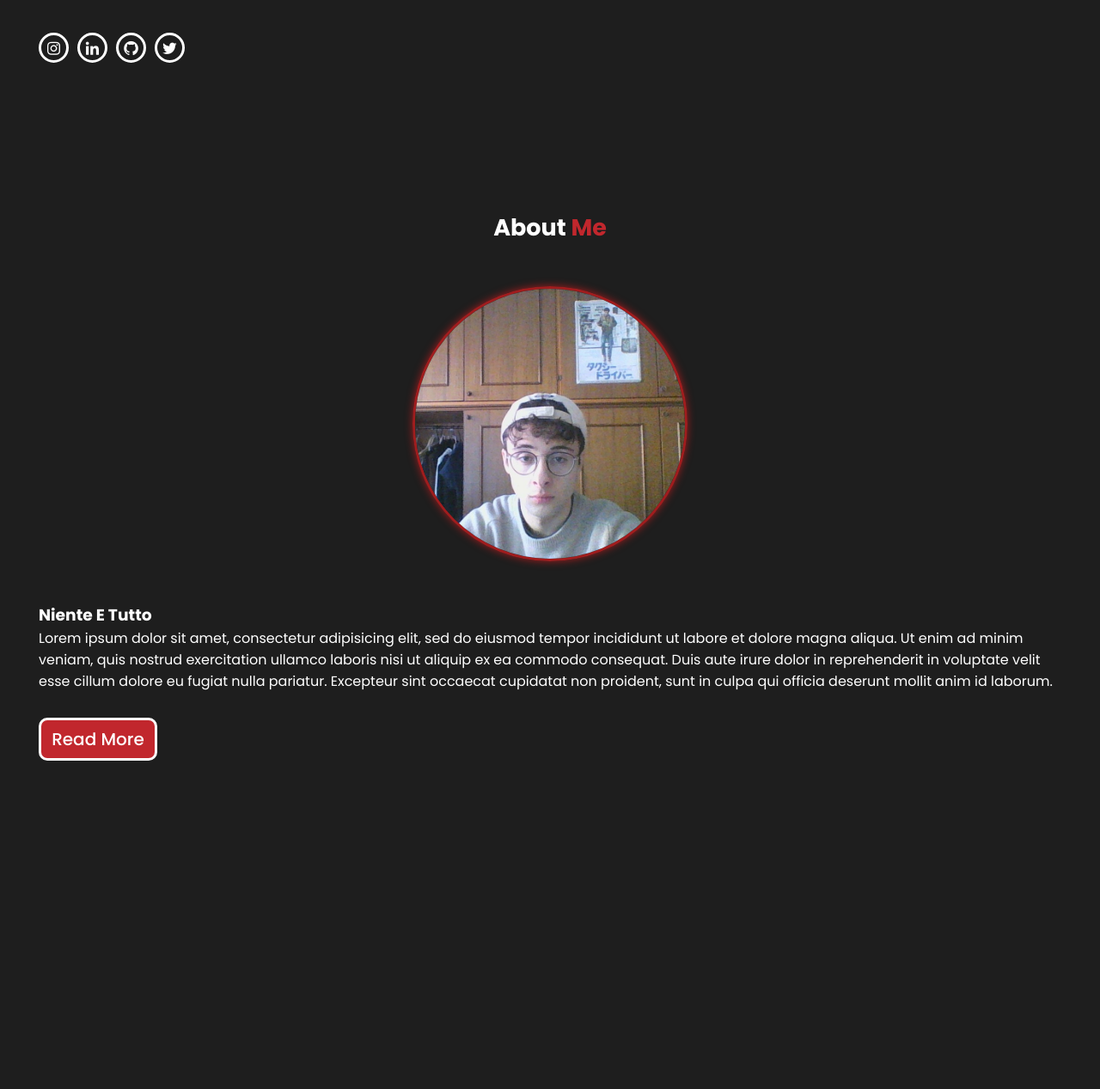
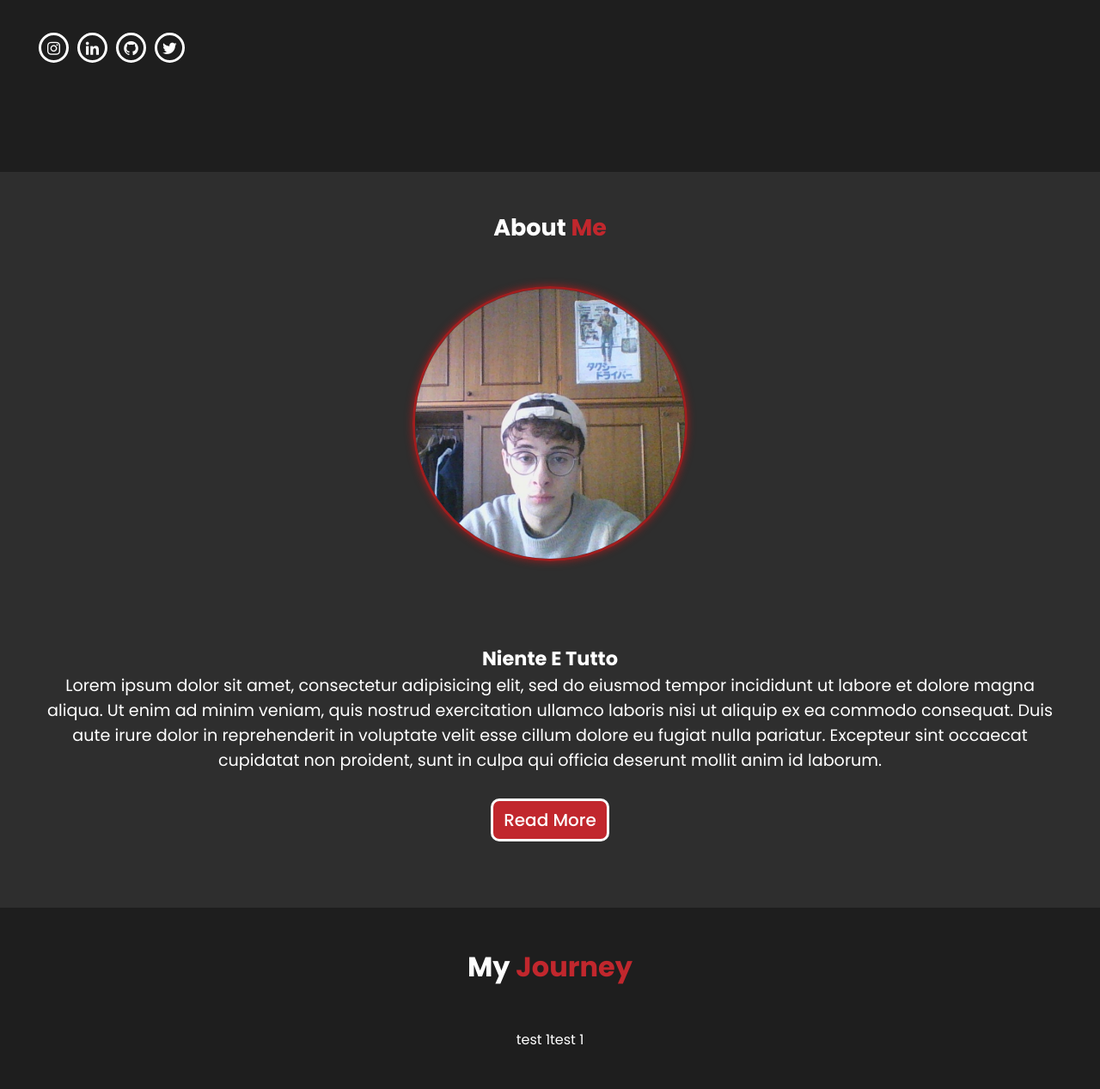
Before and after one commit to chirichexe/Portfolio-Website, a PHP site: page / in a window 1280 px wide. Shown: the part 600-1867 px from the top of the page at 86% size. Before the commit the page ends 1485 px from the top, so only its background shows below. Run offline with PHP 8.4, Linux system fonts and the light colour scheme.

Commit message:
Train changes

```diff
--- a/index.html
+++ b/index.html
@@ -59,7 +59,7 @@
 <!--/ABOUT-->
    <section class="about" id="about">
 
-     <h2 class="heading">About <span>Me</span></h2>
+    <h2 class="heading">About <span>Me</span></h2>
      <div class="about-img">
 
        <img src=".\files_1\box_img.jpg" alt="Img_me">
@@ -77,11 +77,25 @@
           Excepteur sint occaecat cupidatat non proident,
           sunt in culpa qui officia deserunt mollit anim id laborum.</p>
 
-          <div class="btn-box">
-            <a href="https://google.com">Read More</a>
+          <div class="btn-box new">   <!--/Faccio in modo che sia una classe "figlia"-->
+            <a href="https://google.com" class="readMore">Read More</a>
           </div>
      </div>
    </section>
+
+<!--/CARRIERA-->
+<section class="journey" id="about">
+
+  <h2 class="heading">My <span>Journey</span></h2>
+  <div class="text-box">
+    <div class="edu">
+      <p>test 1</p>
+    </div>
+    <div class="exp">
+      <p>test 1</p>
+    </div>
+  </div>
+</section>
 
    <script type="js/script.js">
 
--- a/style.css
+++ b/style.css
@@ -224,10 +224,11 @@
   justify-content: center;
   padding: var(--generalPadding);
   gap: 3rem; /*spazio tra le robe*/
+  background-color: #2e2e2e	;
 }
 
 .heading{
-  font-size: 5rem;
+  font-size: 2rem;
   text-align:center;
 }
 
@@ -267,3 +268,32 @@
   height: 100%;
 
 }
+
+.about-content{
+  text-align: center;
+  font-size: larger;
+  margin: 3rem 0 2rem;
+}
+
+.btn-box.new{
+  display: inline-flex;
+  justify-content: center;
+}
+
+/* JOUURNEY */
+
+.journey{
+  display: flex;
+  flex-direction: column;
+  align-items: center;
+  justify-content: center;
+  padding: var(--generalPadding);
+  gap: 3rem; /*spazio tra le robe*/
+  background-color: var(--nero)	;
+}
+
+.text-box{
+  display: inline-flex;
+  justify-content: space-around;
+
+}
```
